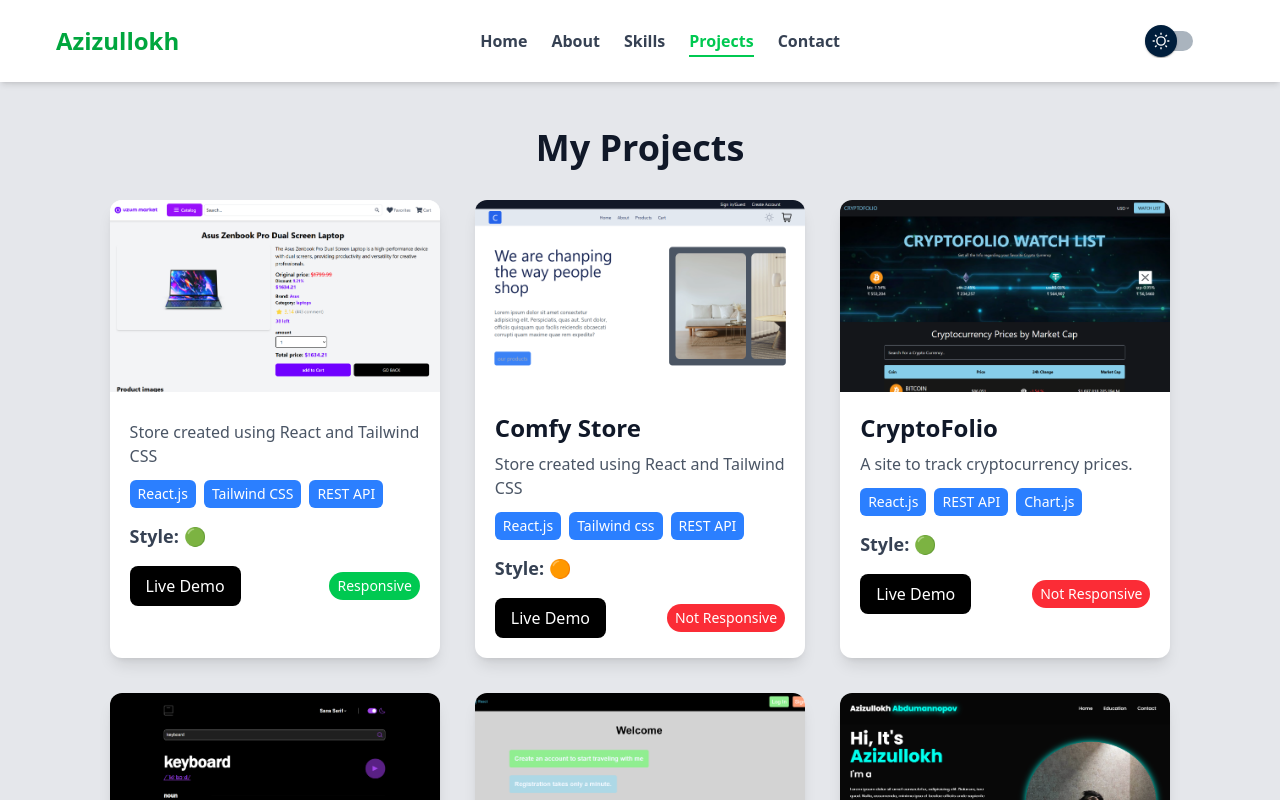
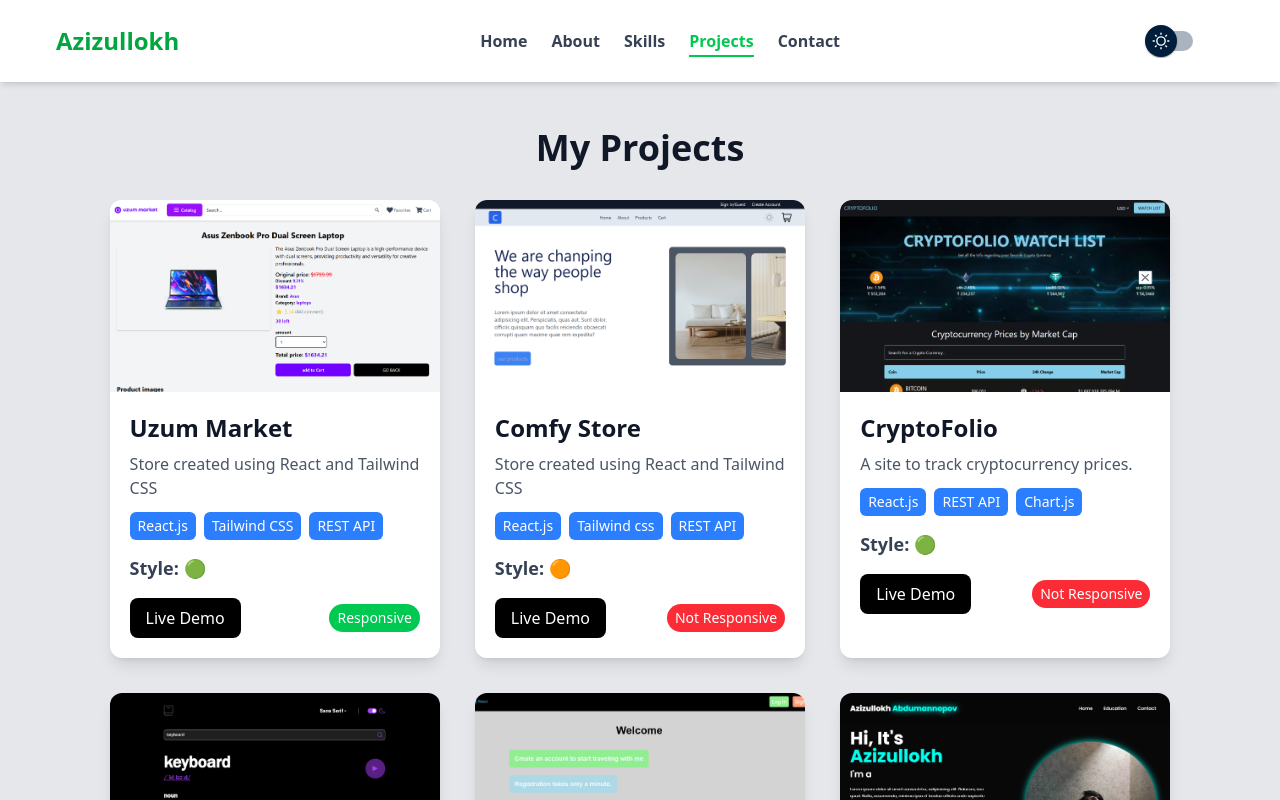
Before and after one commit to Azizullokh/Portfolio, a React (Vite) app: page /projects in a window 1280 px wide. Shown: the top 800 px of the page. Built offline with nearby package versions, Linux system fonts and the light colour scheme.

Commit message:
added project name

```diff
--- a/src/pages/Projects.jsx
+++ b/src/pages/Projects.jsx
@@ -19,6 +19,7 @@ const ProjectsNew = [
 id:0,
 image:uzummarket,
 link:'https://uzum-market77.netlify.app/',
+name: 'Uzum Market',
 description: 'Store created using React and Tailwind CSS',
 technologies: ["React.js" , "Tailwind CSS" , 'REST API'],
 responsive: true,
```
